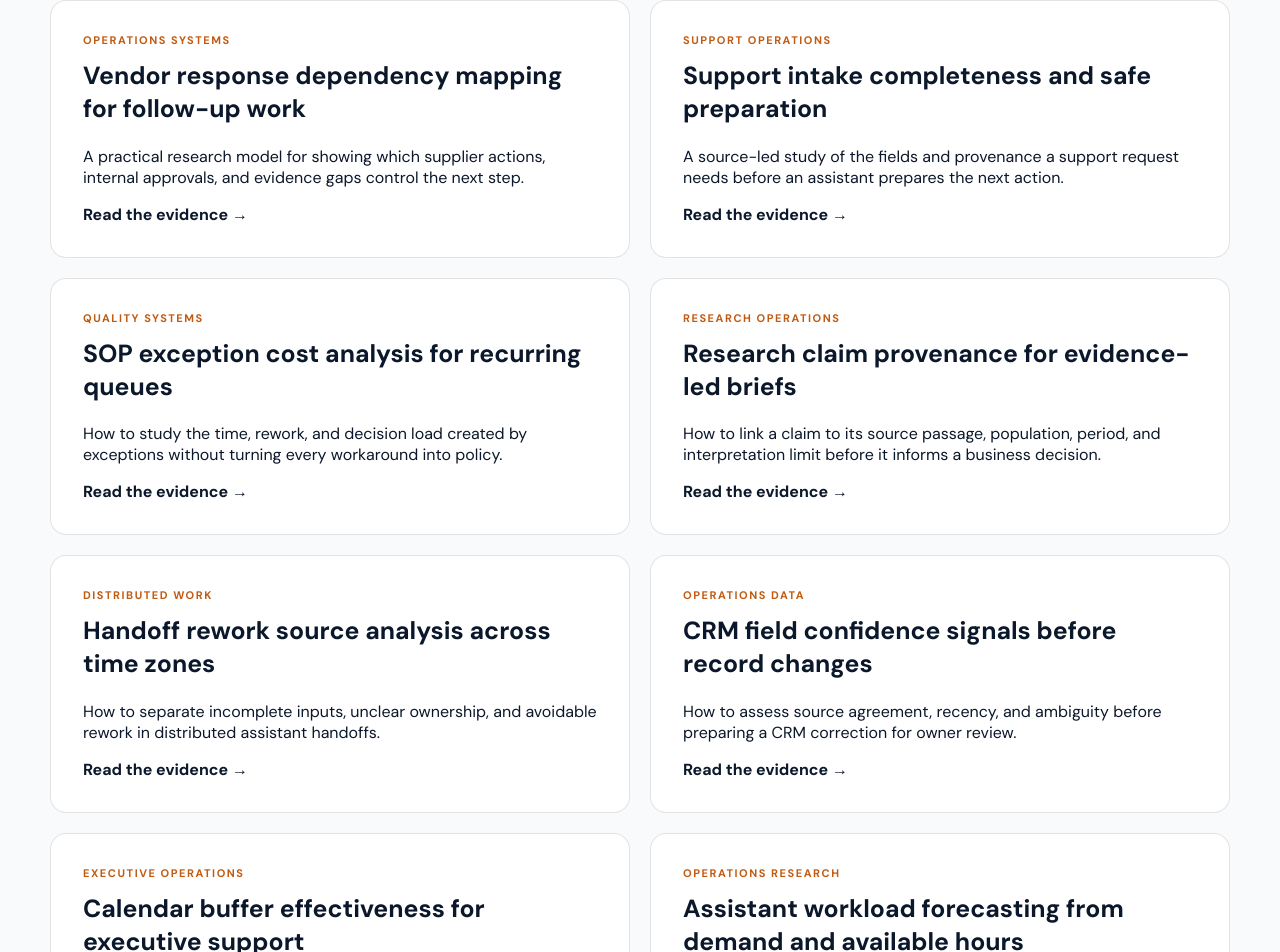
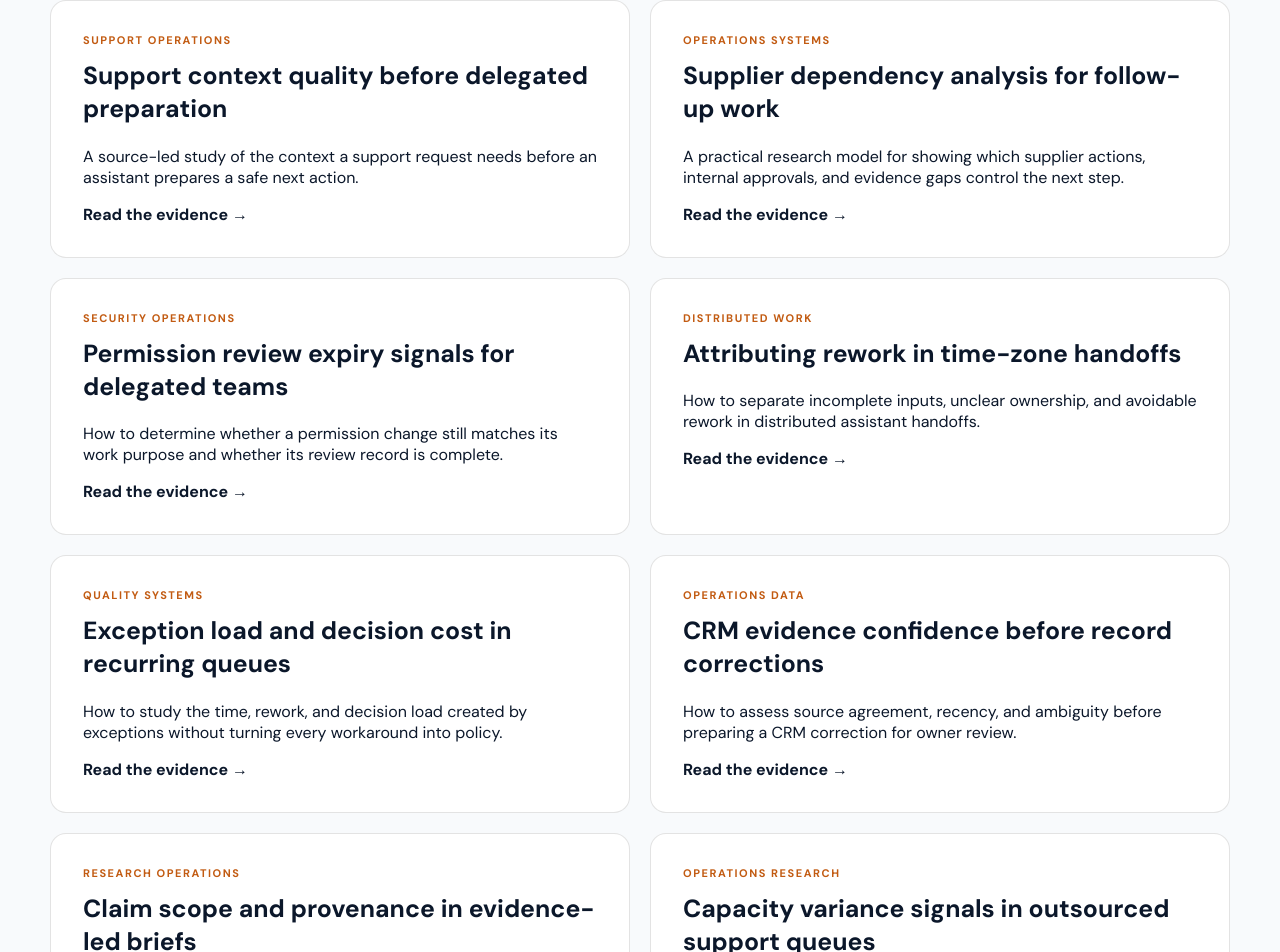
Before and after one commit to coolifystealthagents/outsourcingassistant, a Next.js app: page /research in a window 1280 px wide. Shown: the part 517-1469 px from the top of the page. Built offline with nearby package versions, Linux system fonts and the light colour scheme.

Commit message:
content: replace rejected August 13 research routes

```diff
--- a/app/fleet-content.ts
+++ b/app/fleet-content.ts
@@ -283,7 +283,7 @@ const currentBatchTopic = (slug: string, title: string, excerpt: string, cluster
   ...(dates ?? { published: '2026-08-10', updated: '2026-08-10' }),
 });
 
-const aug13Topic = (slug: string, title: string, excerpt: string, cluster: string, stat: string, focus: string, related: readonly string[], dates: { published: string; updated: string }): ResearchPost => {
+const aug13Topic = (slug: string, title: string, excerpt: string, cluster: string, stat: string, focus: string, related: readonly string[], dates?: { published: string; updated: string }): ResearchPost => {
   const base = currentBatchTopic(slug, title, excerpt, cluster, stat, focus, related, dates);
   const extra: ResearchSection[] = [
     { heading: 'How to define the unit of analysis', paragraphs: [
@@ -315,16 +315,16 @@ const aug13Topic = (slug: string, title: string, excerpt: string, cluster: strin
 };
 
 export const researchPosts: readonly ResearchPost[] = [
-  aug13Topic('assistant-workload-forecasting', 'Assistant workload forecasting from demand and available hours', 'How small operating teams can distinguish incoming demand, usable capacity, and queue volatility before changing a delegated support lane.', 'Operations research', 'A workload forecast is a stated demand period compared with usable hours and case complexity', 'assistant workload forecasting', ['assistant-quality-scorecard', 'async-queue-aging-analysis', 'time-zone-handoff-design'], { published: '2026-08-13', updated: '2026-08-13' }),
-  aug13Topic('approval-queue-bottleneck-study', 'Approval queue bottleneck studies for outsourced support', 'A bounded method for finding whether stalled work is waiting on evidence, an owner decision, or a system dependency.', 'Operations research', 'Queue delay becomes interpretable only when waiting time is assigned to a documented dependency', 'approval queue bottleneck analysis', ['async-queue-aging-analysis', 'customer-support-escalation-matrix', 'daily-handoff-evidence-log'], { published: '2026-08-13', updated: '2026-08-13' }),
-  aug13Topic('handoff-rework-source-analysis', 'Handoff rework source analysis across time zones', 'How to separate incomplete inputs, unclear ownership, and avoidable rework in distributed assistant handoffs.', 'Distributed work', 'Rework should be classified by the missing evidence or decision that caused it, not only counted as a late item', 'handoff rework analysis', ['time-zone-handoff-design', 'philippines-assistant-handoff-sop', 'assistant-quality-sampling-plan'], { published: '2026-08-13', updated: '2026-08-13' }),
-  aug13Topic('support-intake-completeness', 'Support intake completeness and safe preparation', 'A source-led study of the fields and provenance a support request needs before an assistant prepares the next action.', 'Support operations', 'Intake completeness is about decision-ready context, not the number of fields in a form', 'support intake completeness', ['customer-support-escalation-matrix', 'support-ticket-data-minimisation', 'support-queue-privacy-controls'], { published: '2026-08-13', updated: '2026-08-13' }),
-  aug13Topic('calendar-buffer-effectiveness', 'Calendar buffer effectiveness for executive support', 'How to evaluate preparation time, travel constraints, and review windows without letting an assistant make priority decisions.', 'Executive operations', 'A calendar buffer is useful only when its purpose, duration, and override owner are explicit', 'calendar buffer effectiveness', ['calendar-delegation-controls', 'calendar-request-screening', 'time-zone-handoff-design'], { published: '2026-08-13', updated: '2026-08-13' }),
-  aug13Topic('crm-field-confidence-signals', 'CRM field confidence signals before record changes', 'How to assess source agreement, recency, and ambiguity before preparing a CRM correction for owner review.', 'Operations data', 'Confidence is a documented relationship between source agreement, recency, and the consequence of a field change', 'CRM field confidence', ['crm-data-hygiene-workflow', 'crm-field-change-governance', 'outsourced-crm-audit-trail'], { published: '2026-08-13', updated: '2026-08-13' }),
-  aug13Topic('vendor-response-dependency-mapping', 'Vendor response dependency mapping for follow-up work', 'A practical research model for showing which supplier actions, internal approvals, and evidence gaps control the next step.', 'Operations systems', 'A dependency map distinguishes external waiting from an internal approval or missing-record problem', 'vendor response dependencies', ['vendor-follow-up-escalation', 'vendor-follow-up-authority-limits', 'vendor-record-verification'], { published: '2026-08-13', updated: '2026-08-13' }),
-  aug13Topic('research-claim-provenance', 'Research claim provenance for evidence-led briefs', 'How to link a claim to its source passage, population, period, and interpretation limit before it informs a business decision.', 'Research operations', 'Claim provenance requires a source, scope, date, and bounded interpretation attached to each material finding', 'research claim provenance', ['research-briefing-workflow', 'content-research-source-traceability', 'research-claim-review-queue'], { published: '2026-08-13', updated: '2026-08-13' }),
-  aug13Topic('access-change-review-evidence', 'Access-change review evidence for delegated teams', 'How to determine whether a permission change still matches the work purpose and whether its approval record is complete.', 'Security operations', 'An access review needs a named purpose, affected resource, approver, and review period', 'access change review evidence', ['remote-team-access-controls', 'secure-assistant-file-permissions', 'access-review-cadence'], { published: '2026-08-13', updated: '2026-08-13' }),
-  aug13Topic('sop-exception-cost-analysis', 'SOP exception cost analysis for recurring queues', 'How to study the time, rework, and decision load created by exceptions without turning every workaround into policy.', 'Quality systems', 'Exception cost includes preparation, clarification, rework, and owner decision time across a stated period', 'SOP exception cost', ['sop-change-management', 'sop-exception-register', 'assistant-quality-sampling-plan'], { published: '2026-08-13', updated: '2026-08-13' }),
+  { ...aug13Topic('capacity-variance-signals', 'Capacity variance signals in outsourced support queues', 'How to distinguish demand shifts, available review hours, and case complexity when a recurring support queue changes shape.', 'Operations research', 'Capacity is a period-specific comparison of incoming cases, usable hours, and case mix', 'capacity variance signals', ['assistant-quality-scorecard', 'async-queue-aging-analysis', 'time-zone-handoff-design']), slug: 'capacity-variance-signals', published: '2026-08-13', updated: '2026-08-13' },
+  { ...aug13Topic('approval-dependency-latency', 'Approval dependency latency in distributed operations', 'A bounded study of waiting time caused by missing evidence, owner decisions, and external dependencies.', 'Operations research', 'Queue latency is interpretable only when each waiting interval has a documented dependency', 'approval dependency latency', ['async-queue-aging-analysis', 'customer-support-escalation-matrix', 'daily-handoff-evidence-log']), slug: 'approval-dependency-latency', published: '2026-08-13', updated: '2026-08-13' },
+  { ...aug13Topic('handoff-rework-attribution', 'Attributing rework in time-zone handoffs', 'How to separate incomplete inputs, unclear ownership, and avoidable rework in distributed assistant handoffs.', 'Distributed work', 'Rework is most useful when classified by the missing evidence or decision that caused it', 'handoff rework attribution', ['time-zone-handoff-design', 'philippines-assistant-handoff-sop', 'assistant-quality-sampling-plan']), slug: 'handoff-rework-attribution', published: '2026-08-13', updated: '2026-08-13' },
+  { ...aug13Topic('support-context-quality', 'Support context quality before delegated preparation', 'A source-led study of the context a support request needs before an assistant prepares a safe next action.', 'Support operations', 'Decision-ready context is defined by source, scope, status, and unresolved uncertainty', 'support context quality', ['customer-support-escalation-matrix', 'support-ticket-data-minimisation', 'support-queue-privacy-controls']), slug: 'support-context-quality', published: '2026-08-13', updated: '2026-08-13' },
+  { ...aug13Topic('calendar-buffer-outcomes', 'Calendar buffer outcomes for executive support', 'How to evaluate preparation time, travel constraints, and review windows without allowing delegated work to set priorities.', 'Executive operations', 'A calendar buffer is useful only when its purpose, duration, and override owner are explicit', 'calendar buffer outcomes', ['calendar-delegation-controls', 'calendar-request-screening', 'time-zone-handoff-design']), slug: 'calendar-buffer-outcomes', published: '2026-08-13', updated: '2026-08-13' },
+  { ...aug13Topic('crm-evidence-confidence', 'CRM evidence confidence before record corrections', 'How to assess source agreement, recency, and ambiguity before preparing a CRM correction for owner review.', 'Operations data', 'Confidence combines source agreement, recency, ambiguity, and the consequence of a field change', 'CRM evidence confidence', ['crm-data-hygiene-workflow', 'crm-field-change-governance', 'outsourced-crm-audit-trail']), slug: 'crm-evidence-confidence', published: '2026-08-13', updated: '2026-08-13' },
+  { ...aug13Topic('supplier-dependency-analysis', 'Supplier dependency analysis for follow-up work', 'A practical research model for showing which supplier actions, internal approvals, and evidence gaps control the next step.', 'Operations systems', 'A dependency map distinguishes external waiting from an internal approval or missing-record problem', 'supplier dependency analysis', ['vendor-follow-up-escalation', 'vendor-follow-up-authority-limits', 'vendor-record-verification']), slug: 'supplier-dependency-analysis', published: '2026-08-13', updated: '2026-08-13' },
+  { ...aug13Topic('claim-scope-provenance', 'Claim scope and provenance in evidence-led briefs', 'How to link a material claim to its source passage, population, period, and interpretation limit before it informs a business decision.', 'Research operations', 'Claim provenance requires a source, scope, date, and bounded interpretation attached to each material finding', 'claim scope provenance', ['research-briefing-workflow', 'content-research-source-traceability', 'research-claim-review-queue']), slug: 'claim-scope-provenance', published: '2026-08-13', updated: '2026-08-13' },
+  { ...aug13Topic('permission-review-expiry', 'Permission review expiry signals for delegated teams', 'How to determine whether a permission change still matches its work purpose and whether its review record is complete.', 'Security operations', 'An access review needs a named purpose, affected resource, approver, and review period', 'permission review expiry', ['remote-team-access-controls', 'secure-assistant-file-permissions', 'access-review-cadence']), slug: 'permission-review-expiry', published: '2026-08-13', updated: '2026-08-13' },
+  { ...aug13Topic('exception-load-cost', 'Exception load and decision cost in recurring queues', 'How to study the time, rework, and decision load created by exceptions without turning every workaround into policy.', 'Quality systems', 'Exception cost includes preparation, clarification, rework, and owner decision time across a stated period', 'exception load cost', ['sop-change-management', 'sop-exception-register', 'assistant-quality-sampling-plan']), slug: 'exception-load-cost', published: '2026-08-13', updated: '2026-08-13' },
   topic('research-briefing-workflow', 'Research brief workflows: evidence, ownership, and handoff quality', 'A sourced operating model for turning research requests into reviewable briefs.', 'Research operations', '68% of breaches involved a human element in Verizon\'s 2024 DBIR', 'research briefing'),
   topic('remote-team-access-controls', 'Remote assistant access controls: a practical least-privilege model', 'How to scope remote access without turning routine support into unmanaged risk.', 'Security operations', 'The NIST CSF 2.0 organises cybersecurity outcomes into six functions', 'remote access control'),
   topic('assistant-quality-scorecard', 'Assistant quality scorecards: measure evidence before speed', 'A defensible scorecard for recurring administrative and research work.', 'Quality systems', '10 public sources in this review distinguish control evidence from activity volume', 'assistant quality review'),
```
